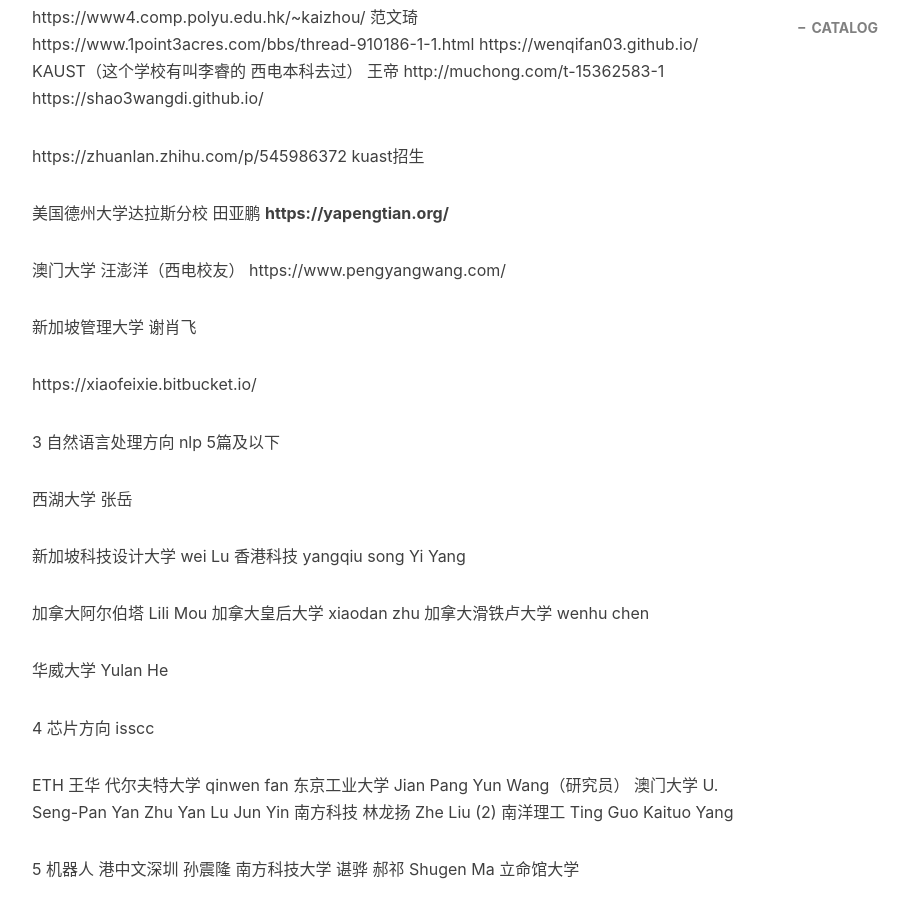
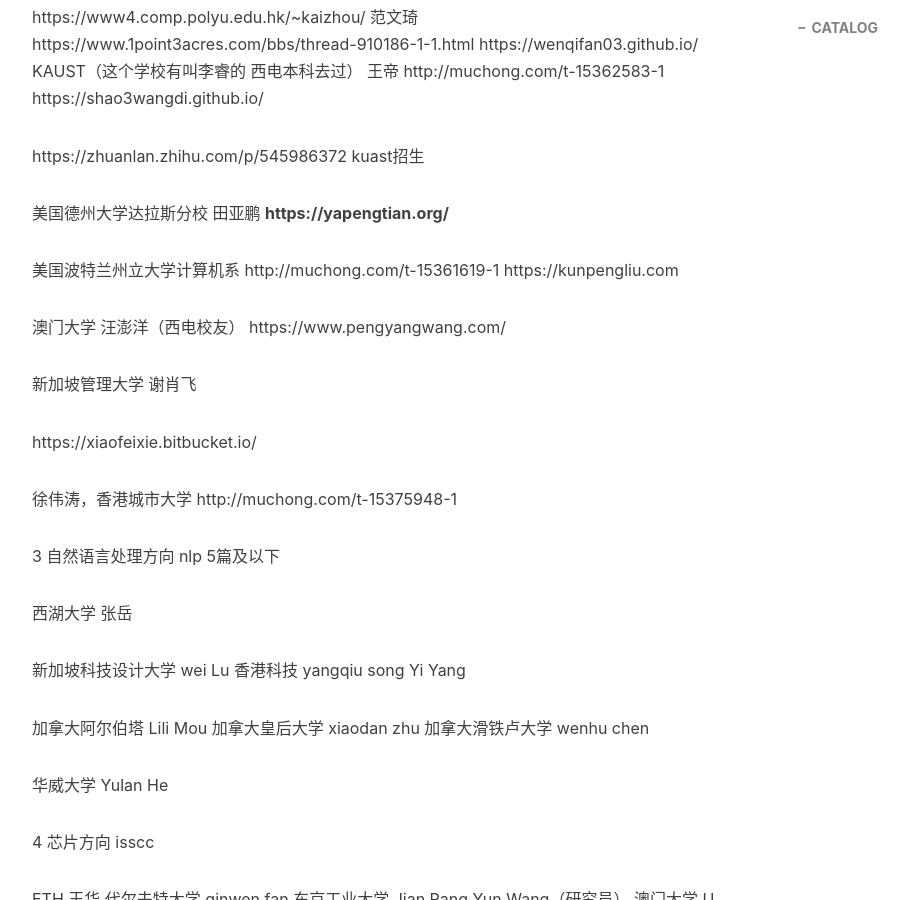
Before and after one commit to pengjiao123/pengjiao123.github.io, a Jekyll site: the page built from _posts/2022-06-18-实习相关.md, in a window 1280 px wide and 900 px high, scrolled down 1298 px. Shown: the whole window, without its empty margins (233-1142 px from the left). Built offline with Jekyll 4.4.1, drawn with Linux system fonts in a browser that asks for light colours; nearby versions of some CDN libraries; comment, search, counter and statistics services are not loaded.

Commit message:
Update 2022-06-18-实习相关.md

```diff
--- a/_posts/2022-06-18-实习相关.md
+++ b/_posts/2022-06-18-实习相关.md
@@ -62,6 +62,9 @@
 美国德州大学达拉斯分校 田亚鹏
 **https://yapengtian.org/**
 
+美国波特兰州立大学计算机系
+http://muchong.com/t-15361619-1  https://kunpengliu.com
+
 澳门大学
 汪澎洋（西电校友）
 https://www.pengyangwang.com/
@@ -70,6 +73,9 @@
 谢肖飞
 
 https://xiaofeixie.bitbucket.io/
+
+徐伟涛，香港城市大学
+http://muchong.com/t-15375948-1
 
 
 
```
